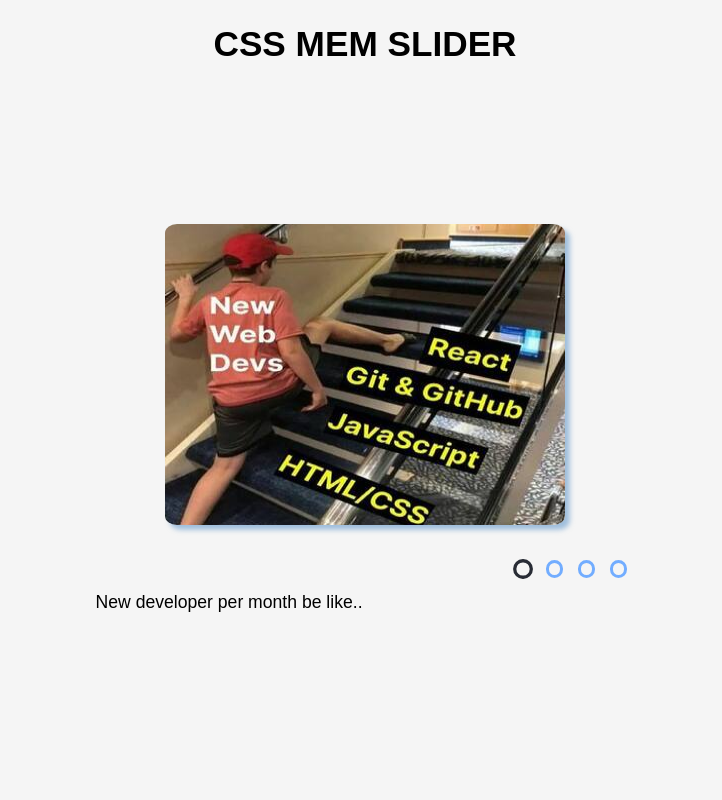
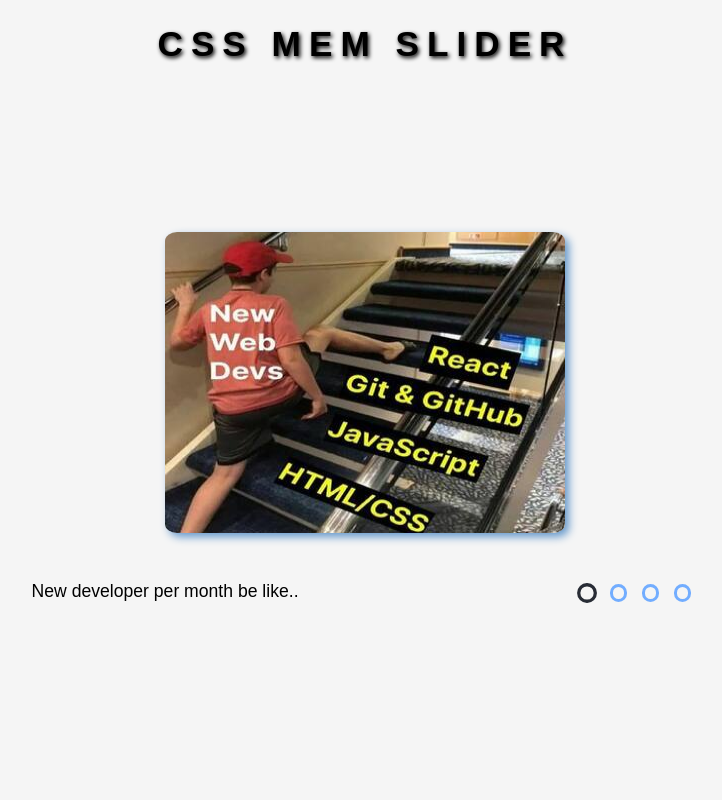
Before and after one commit to Ageraowls/cssMemSlider, a plain HTML site: page cssMemSlider/index.html in a window 1280 px wide. Shown: the whole page, without its empty margins (275-997 px from the left). Drawn offline with Linux system fonts and the light colour scheme; a web font is replaced by a local one.

Commit message:
feat: add text alignment (Mon, May 16, 2022 1:36:10 AM)

```diff
--- a/cssMemSlider/style.css
+++ b/cssMemSlider/style.css
@@ -15,6 +15,8 @@ body {
 
 h1 {
   padding-top: 1.5rem;
+  letter-spacing: 0.5rem;
+  text-shadow: 0.1rem 0.1rem 0.25rem;
 }
 
 .wrapper {
@@ -33,6 +35,8 @@ h1 {
   flex-flow: column;
   align-items: center;
   justify-content: center;
+  margin-bottom: 2rem;
+  padding: 1.2rem;
   gap: 1.2rem;
 }
 
@@ -44,8 +48,9 @@ h1 {
   width: 25rem;
   height: 18.8rem;
   border-radius: 3%;
-  box-shadow: 0.3rem 0.3rem 0.3rem rgba(102, 153, 204, 0.6);
+  box-shadow: 0.25rem 0.25rem 0.5rem rgba(102, 153, 204, 1);
 }
+
 .slider__img {
   width: 100%;
   transition: 0.5s;
@@ -56,11 +61,18 @@ img {
   height: 19.2rem;
 }
 
+.slider__bottom {
+  display: flex;
+  justify-content: space-between;
+}
+
 .slider__content {
   display: inline-flex;
   flex-direction: column;
   justify-content: start;
   height: 5rem;
+  width: 50%;
+  order: 0;
   overflow: hidden;
 }
 
@@ -68,6 +80,7 @@ img {
   display: flex;
   align-items: flex-start;
   justify-content: start;
+  align-items: center;
   height: 5rem;
   flex-shrink: 0;
   transition: 0.5s;
@@ -76,6 +89,8 @@ img {
 .navigation {
   display: flex;
   justify-content: end;
+  align-items: center;
+  order: 1;
 }
 
 .bar {
```
